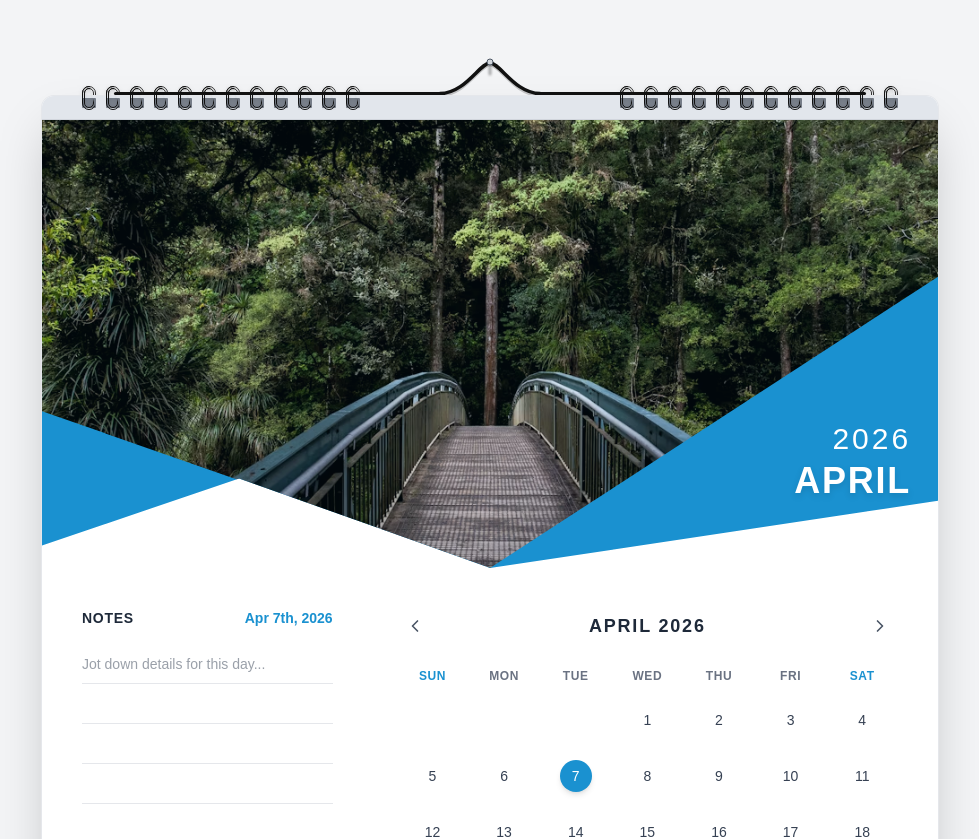
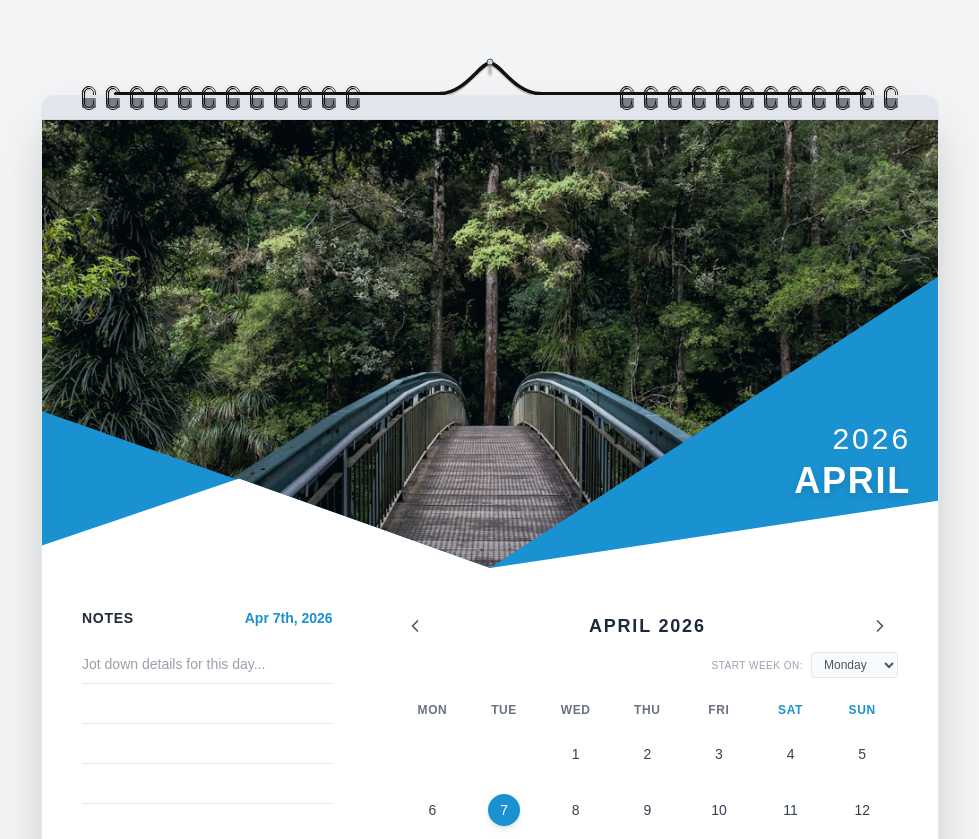
Before and after one commit to sayyed-musab/Interactive-Calendar-Component---takeUForward-Challenge, a Next.js app: page / in a window 1280 px wide. Shown: the top 839 px of the page, without its empty margins (150-1129 px from the left). Built offline with nearby package versions, Linux system fonts and the light colour scheme.

Commit message:
Add user-selectable start day of the week

```diff
--- a/src/components/CalendarGrid.tsx
+++ b/src/components/CalendarGrid.tsx
@@ -11,13 +11,17 @@ import {
 } from "date-fns";
 import { ChevronLeft, ChevronRight } from "lucide-react";
 
+type DayOfWeek = 0 | 1 | 2 | 3 | 4 | 5 | 6;
+
 interface CalendarGridProps {
   currentDate: Date;
   onPrevMonth: () => void;
   onNextMonth: () => void;
-  selectedDate: Date; // Now always a Date
+  selectedDate: Date;
   onSelectDate: (date: Date) => void;
   notes: Record<string, string>;
+  weekStartsOn: DayOfWeek; // NEW
+  onWeekStartsOnChange: (day: DayOfWeek) => void; // NEW
 }
 
 export default function CalendarGrid({
@@ -27,19 +31,31 @@ export default function CalendarGrid({
   selectedDate,
   onSelectDate,
   notes,
+  weekStartsOn,
+  onWeekStartsOnChange,
 }: CalendarGridProps) {
-  const daysOfWeek = ["SUN", "MON", "TUE", "WED", "THU", "FRI", "SAT"];
+  // The base array of days
+  const baseDaysOfWeek = ["SUN", "MON", "TUE", "WED", "THU", "FRI", "SAT"];
+
+  // NEW: Dynamically rotate the days array based on the selected start day
+  const displayDaysOfWeek = [
+    ...baseDaysOfWeek.slice(weekStartsOn),
+    ...baseDaysOfWeek.slice(0, weekStartsOn),
+  ];
 
   const monthStart = startOfMonth(currentDate);
   const monthEnd = endOfMonth(monthStart);
-  const startDate = startOfWeek(monthStart);
-  const endDate = endOfWeek(monthEnd);
+
+  // NEW: Pass the `weekStartsOn` option to date-fns so it calculates the grid correctly!
+  const startDate = startOfWeek(monthStart, { weekStartsOn });
+  const endDate = endOfWeek(monthEnd, { weekStartsOn });
 
   const calendarDays = eachDayOfInterval({ start: startDate, end: endDate });
 
   return (
     <div className="w-full flex flex-col">
-      <div className="flex justify-between items-center mb-6">
+      {/* Month Navigation */}
+      <div className="flex justify-between items-center mb-2">
         <button
           onClick={onPrevMonth}
           className="p-2 hover:bg-gray-100 rounded-full transition-colors"
@@ -57,8 +73,27 @@ export default function CalendarGrid({
         </button>
       </div>
 
+      {/* NEW: Start Day Selector Dropdown */}
+      <div className="flex justify-end items-center mb-6">
+        <label className="text-[10px] text-gray-400 uppercase tracking-wider mr-2">
+          Start Week On:
+        </label>
+        <select
+          value={weekStartsOn}
+          onChange={(e) =>
+            onWeekStartsOnChange(Number(e.target.value) as DayOfWeek)
+          }
+          className="text-xs font-medium text-gray-600 bg-gray-50 border border-gray-200 rounded px-2 py-1 focus:outline-none focus:ring-1 focus:ring-[#1a91d0] cursor-pointer"
+        >
+          <option value={0}>Sunday</option>
+          <option value={1}>Monday</option>
+          <option value={6}>Saturday</option>
+        </select>
+      </div>
+
+      {/* Weekday Headers */}
       <div className="grid grid-cols-7 mb-4">
-        {daysOfWeek.map((day) => (
+        {displayDaysOfWeek.map((day) => (
           <div
             key={day}
             className={`text-center text-xs font-bold tracking-wider ${day === "SUN" || day === "SAT" ? "text-[#1a91d0]" : "text-gray-500"}`}
@@ -68,12 +103,11 @@ export default function CalendarGrid({
         ))}
       </div>
 
+      {/* Calendar Days */}
       <div className="grid grid-cols-7 gap-y-4 gap-x-0">
         {calendarDays.map((day, idx) => {
           const isCurrentMonth = isSameMonth(day, monthStart);
           const isSelected = isSameDay(day, selectedDate);
-
-          // Check if this day is actually today's real-world date
           const isTodayDate = isToday(day);
 
           const dateKey = format(day, "yyyy-MM-dd");
@@ -93,10 +127,8 @@ export default function CalendarGrid({
                         isSelected
                           ? "bg-[#1a91d0] text-white shadow-md font-medium"
                           : isTodayDate
-                            ? // NEW: Style for today when it is NOT selected (blue text and a blue ring)
-                              "text-[#1a91d0] font-bold border border-[#1a91d0]"
-                            : // Default style
-                              "text-gray-700 hover:bg-gray-200 font-medium"
+                            ? "text-[#1a91d0] font-bold border border-[#1a91d0]"
+                            : "text-gray-700 hover:bg-gray-200 font-medium"
                       }
                     `}
                   >
--- a/src/components/WallCalendar.tsx
+++ b/src/components/WallCalendar.tsx
@@ -6,10 +6,16 @@ import CalendarHero from "./CalendarHero";
 import CalendarGrid from "./CalendarGrid";
 import Notes from "./Notes";
 
+// Types for our days (0 = Sunday, 1 = Monday, etc.)
+type DayOfWeek = 0 | 1 | 2 | 3 | 4 | 5 | 6;
+
 export default function WallCalendar() {
   const [currentDate, setCurrentDate] = useState(new Date());
   const [selectedDate, setSelectedDate] = useState<Date>(new Date());
   const [notes, setNotes] = useState<Record<string, string>>({});
+
+  // NEW: State for the start day of the week (Default: 1 for Monday)
+  const [weekStartsOn, setWeekStartsOn] = useState<DayOfWeek>(1);
 
   useEffect(() => {
     const savedNotes = localStorage.getItem("calendar-notes");
@@ -47,7 +53,6 @@ export default function WallCalendar() {
         <div className="absolute top-4 left-[50%] right-[6%] sm:right-[8%] h-0.75 bg-[#111] ml-11.25 rounded-r-full shadow-sm z-10"></div>
 
         {/* Central SVG Hanger Swoop & Nail */}
-        {/* Set to z-0 so it drops behind the paper */}
         <div className="absolute -top-4.5 left-1/2 -translate-x-1/2 w-25 h-10 z-0">
           <svg viewBox="0 0 100 40" className="w-full h-full overflow-visible">
             <path
@@ -86,15 +91,13 @@ export default function WallCalendar() {
           </svg>
         </div>
 
-        {/* 3. The Double-Loop Spirals and Paper Holes */}
-        {/* Removed z-20 from this wrapper as well so the rings can interleave */}
+        {/* The Double-Loop Spirals and Paper Holes */}
         <div className="w-full flex justify-between px-4 sm:px-10 mt-3">
           {/* Left Group of Spirals */}
           <div className="flex gap-1.5 sm:gap-2.5">
             {[...Array(12)].map((_, i) => (
               <div
                 key={`l-${i}`}
-                // If the index is 8 or higher, hide it on mobile, but show it on 'sm' screens and up
                 className={`relative w-3.5 h-7 flex-col items-center ${
                   i >= 8 ? "hidden sm:flex" : "flex"
                 }`}
@@ -111,7 +114,6 @@ export default function WallCalendar() {
             {[...Array(12)].map((_, i) => (
               <div
                 key={`r-${i}`}
-                // If the index is 8 or higher, hide it on mobile, but show it on 'sm' screens and up
                 className={`relative w-3.5 h-7 flex-col items-center ${
                   i >= 8 ? "hidden sm:flex" : "flex"
                 }`}
@@ -145,6 +147,9 @@ export default function WallCalendar() {
               selectedDate={selectedDate}
               onSelectDate={handleSelectDate}
               notes={notes}
+              // NEW: Passing down the state and the setter
+              weekStartsOn={weekStartsOn}
+              onWeekStartsOnChange={setWeekStartsOn}
             />
           </div>
         </div>
```
